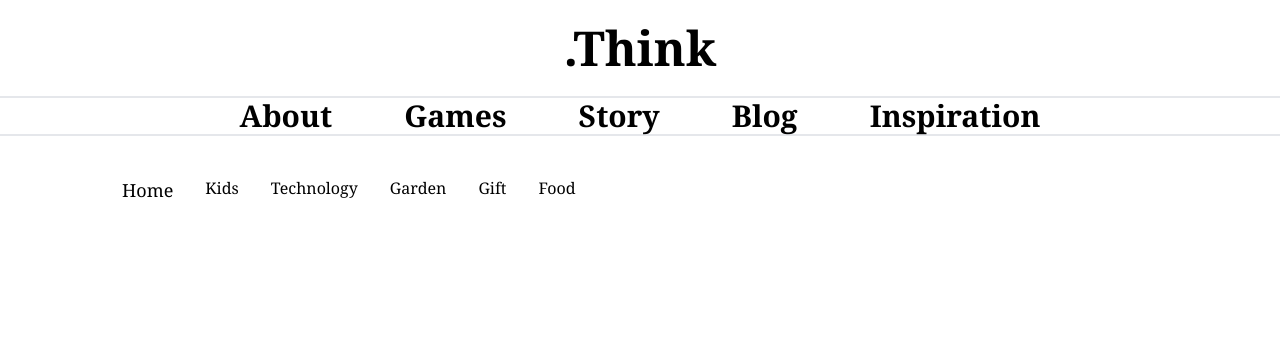
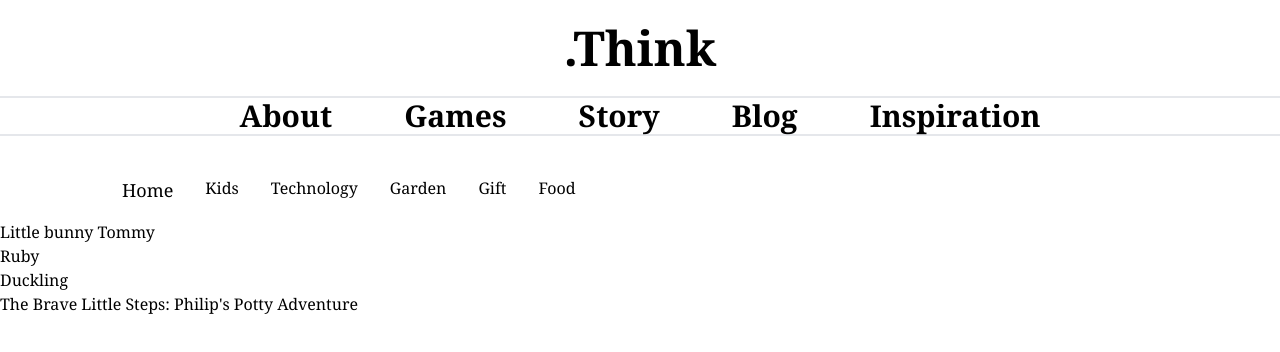
Before and after one commit to JolantaWro/learn, a Next.js app: page /ideas in a window 1280 px wide. Shown: the top 352 px of the page. Built offline with nearby package versions, Linux system fonts and the light colour scheme.

Commit message:
change view

```diff
--- a/app/ideas/page.tsx
+++ b/app/ideas/page.tsx
@@ -1,5 +1,6 @@
 import { MainContainer } from "@/components/ui/container";
 import Link from "next/link";
+import { BabyStoryData } from '@/config/baby-list';
 
 
 export default function IdeasHome() {
@@ -18,7 +19,14 @@ export default function IdeasHome() {
           </div>
         </div>
       </MainContainer>
-
+      {
+          BabyStoryData.map((data, index) => (
+              <div key={`story-${index}`}>
+                <Link href={data.href}>{data.title}
+                </Link>
+                </div>
+          ))
+      }
 
   </>
   )
```
